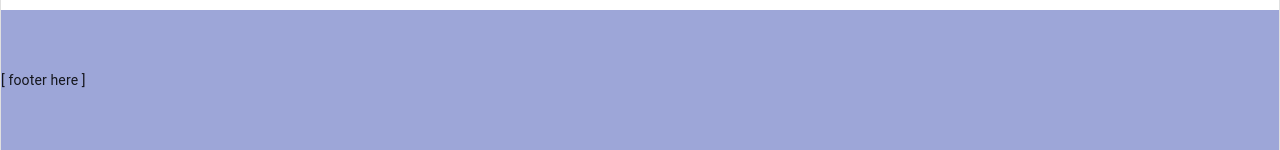
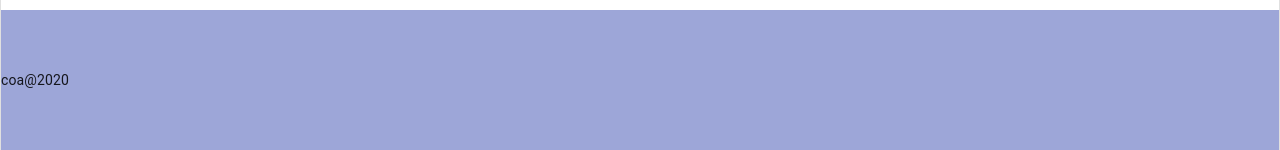
Before and after one commit to antonio-rodrigues/civ6-database-search, a Vue app: page / in a window 1280 px wide. Shown: the part 2308-2458 px from the top of the page. Built offline with nearby package versions, Linux system fonts and the light colour scheme; what vue-backtotop, vue-scroll-progressbar would draw is missing.

Commit message:
arod [feat] updated footer description

```diff
--- a/src/components/Page.vue
+++ b/src/components/Page.vue
@@ -14,7 +14,7 @@
         id="page-bottom"
         class="md-layout-item md-size-100 page-layout--footer"
       >
-        <PageFooter>[ footer here ]</PageFooter>
+        <PageFooter>coa@2020</PageFooter>
       </div>
     </div>
   </div>
```
